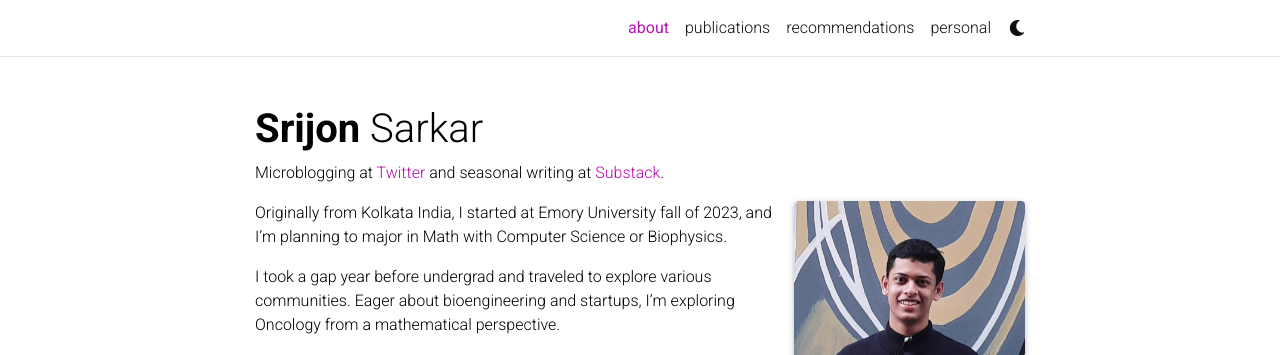
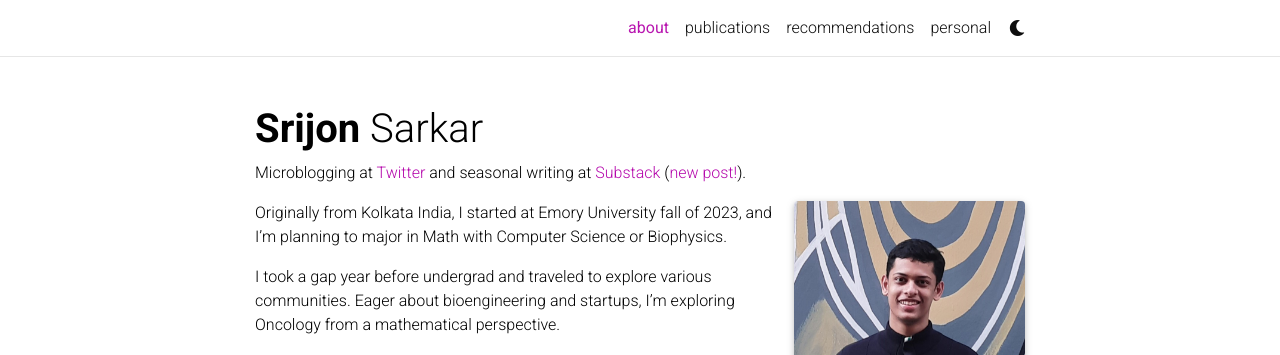
Before and after one commit to sarkarsrijon/sarkarsrijon.github.io, a Jekyll site: the page built from _pages/about.md, in a window 1280 px wide and 900 px high. Shown: the top 355 px of the window. Built offline with Jekyll 4.4.1, drawn with Linux system fonts in a browser that asks for light colours; full-size pictures stand in for the smaller copies a plugin makes; comment, search, counter and statistics services are not loaded; a style sheet for code colours, icons or effects is not loaded.

Commit message:
Update about.md

```diff
--- a/_pages/about.md
+++ b/_pages/about.md
@@ -2,7 +2,7 @@
 layout: about
 title: about
 permalink: /
-subtitle: Microblogging at <a href='https://twitter.com/srijonrick'>Twitter</a> and seasonal writing at <a href='https://srijonsarkar.substack.com/'>Substack</a>.
+subtitle: Microblogging at <a href='https://twitter.com/srijonrick'>Twitter</a> and seasonal writing at <a href='https://srijonsarkar.substack.com/'>Substack</a> (<a href='https://srijonsarkar.substack.com/p/year-end-reflections'>new post!</a>).
 
 profile:
   align: right
```
